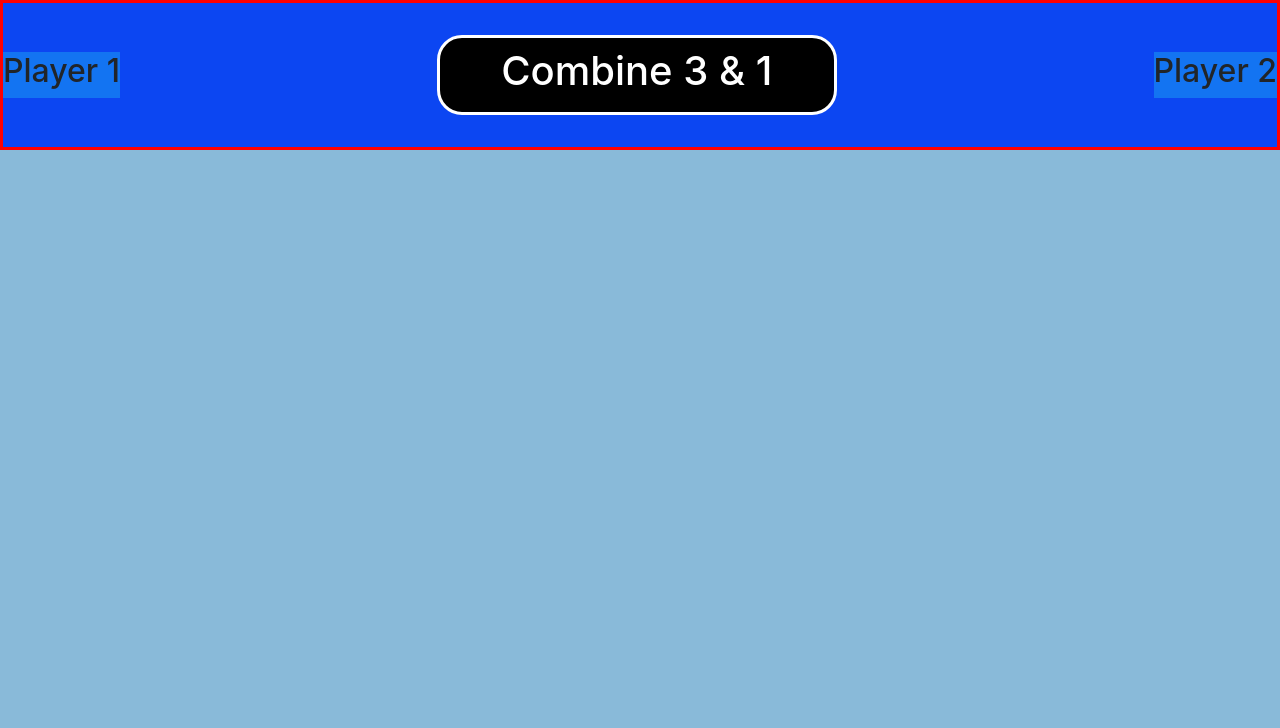
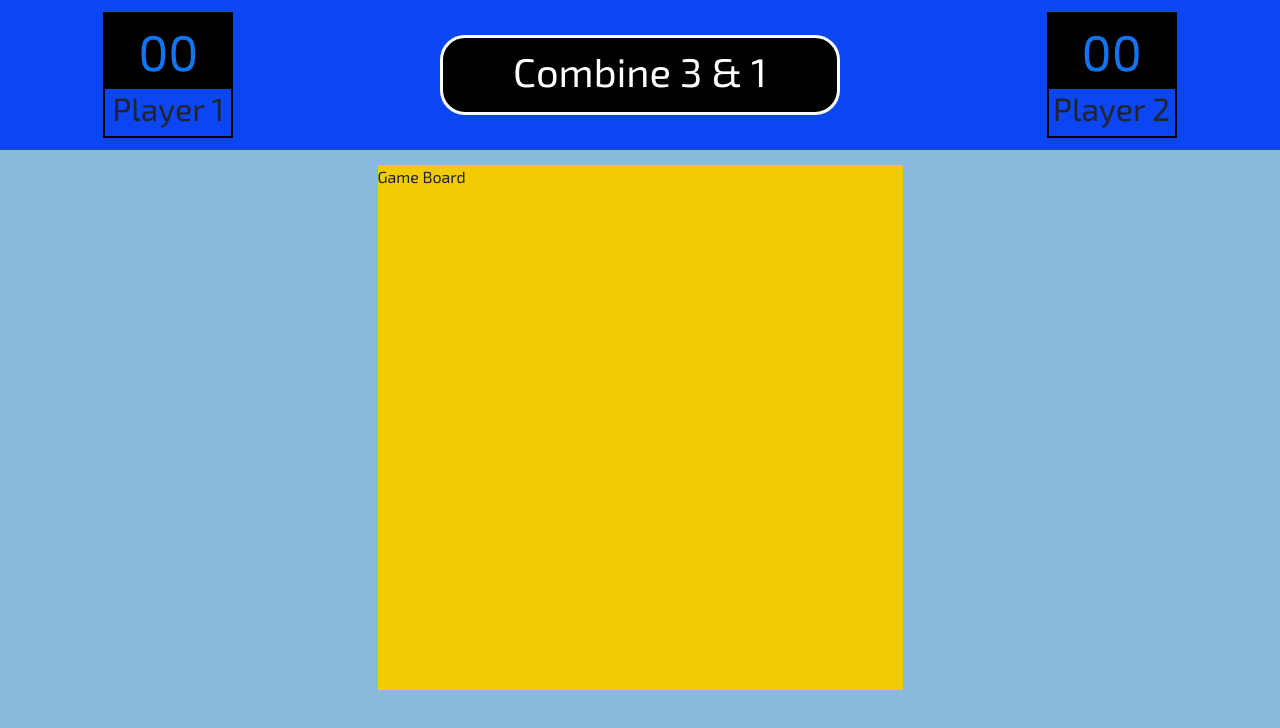
Before and after one commit to theaustinblaine/sei22-Project1, a plain HTML site: page index.html in a window 1280 px wide. Drawn offline with nearby package versions, Linux system fonts and the light colour scheme.

Commit message:
Added more styling, working through implementing a grid to the gameboard

```diff
--- a/css/style.css
+++ b/css/style.css
@@ -1,5 +1,6 @@
 body {
     background-color: #89BAD9;
+    font-family: 'Exo 2', sans-serif;
 }
 
 header{
@@ -8,8 +9,23 @@ header{
     align-items: center;
     margin: 0 auto;
     height: 150px;
-    border: red 3px solid;
+    /* border: red 3px solid; */
     background-color: #0C46F2
+}
+
+.player{
+    margin: 0 auto;
+    text-decoration: uppercase;
+    border: 2px black solid;
+    width: 130px;
+    text-align: center;
+}
+
+.score{
+    text-align: center;
+    font-size: 50px;
+    background-color: black;
+    color: #1374F2;
 }
 
 .title{
@@ -33,3 +49,17 @@ header{
 .player2{
     background-color: #1374F2;
 }
+
+.main{
+    display: flex;
+    justify-content: center;
+    align-items: center;
+    padding-top: 15px;
+}
+
+#game-board{
+    display: grid;
+    background-color: #F2CB05;
+    height: 525px;
+    width: 525px;
+}
--- a/index.html
+++ b/index.html
@@ -4,7 +4,9 @@
     <meta charset="UTF-8">
     <meta name="viewport" content="width=device-width, initial-scale=1.0">
     <meta http-equiv="X-UA-Compatible" content="ie=edge">
-    <title>Document</title>
+    <title>Combine 3 & 1</title>
+
+    <link href="https://fonts.googleapis.com/css?family=Exo+2&display=swap" rel="stylesheet">
     <script
     src="https://code.jquery.com/jquery-3.4.1.min.js"
     integrity="sha256-CSXorXvZcTkaix6Yvo6HppcZGetbYMGWSFlBw8HfCJo="
@@ -15,17 +17,24 @@
 
 <body>
     <header>
-        <div class="player1">
+        <div id="player1" class="player">
+            <div class="score">00</div>
             <h2>Player 1</h2>
         </div>
         <div class="title">
             <h1>Combine 3 & 1</h1>
         </div>
-        <div class="player2">
+        <div id="player1" class="player">
+            <div class="score">00</div>
             <h2>Player 2</h2>
         </div>
+    </header>
 
-    </header>
+    <div class="main">
+        <div id="game-board">
+            Game Board
+        </div>
+    </div>
 
 <script src="connect4.js"></script>
 </body>
```
